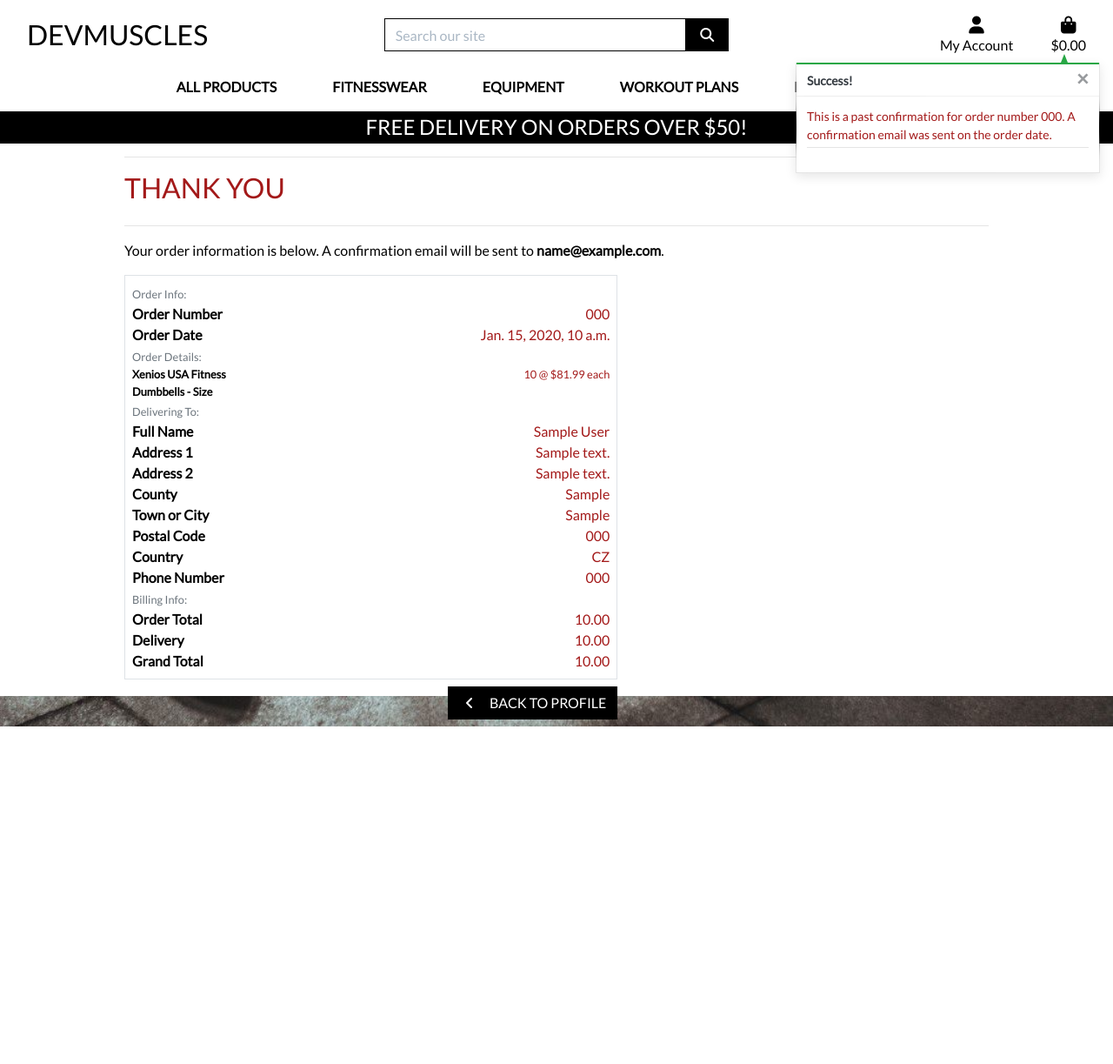
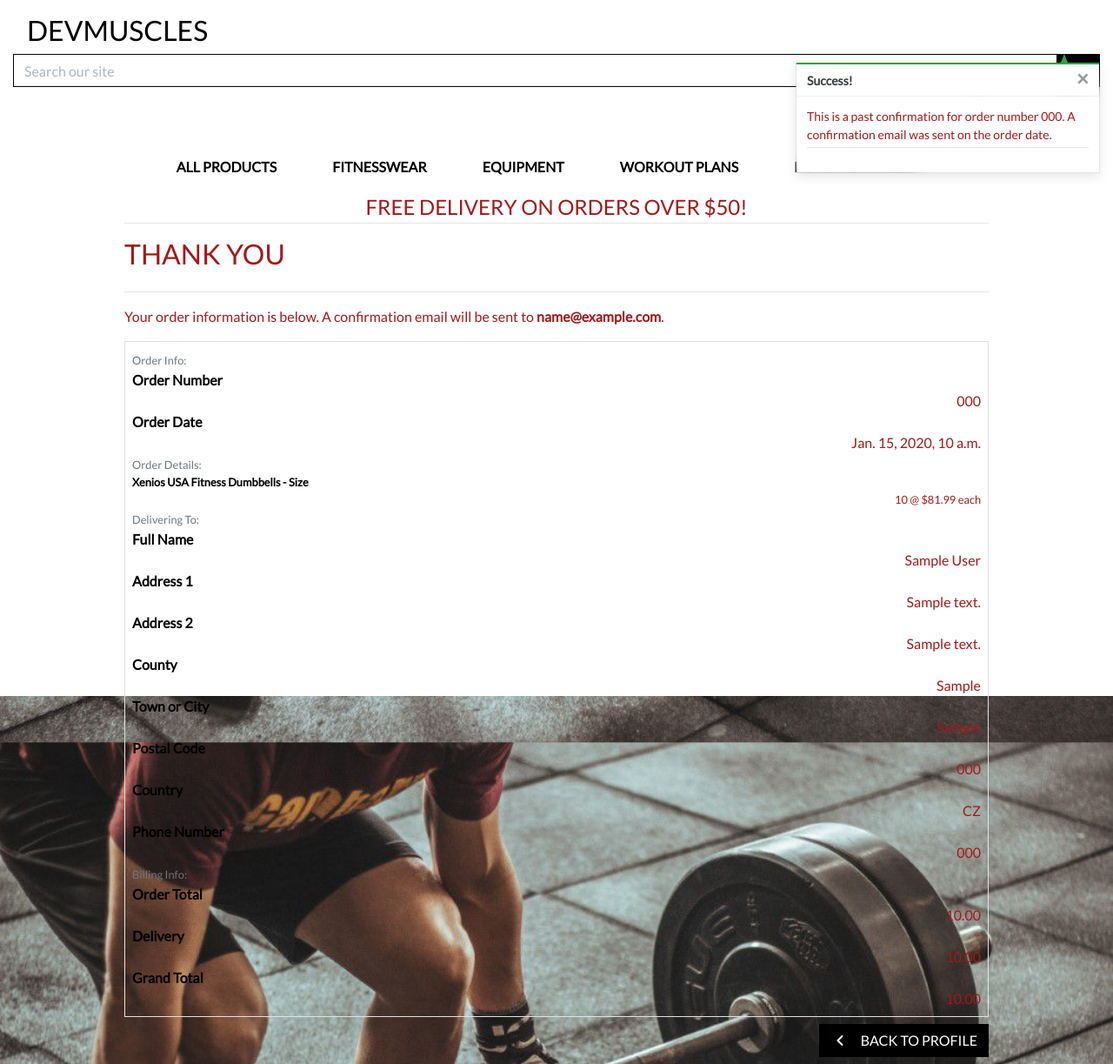
Before and after one commit to SeanD17/milestone-project-four-v1, a Django app: page /profile/order_history/000 in a window 1280 px wide. Shown: the whole page at 87% size. Before the commit the page ends 835 px from the top, so only its background shows below. Run offline with Django 3.2, Linux system fonts and the light colour scheme; data comes from the database, SQL or seed files in the repository; tables that the repository leaves empty hold one stand-in row (values such as "Sample post"); parts of the project's set-up code (start-up, migrations or seed data) failed here and were passed over; some libraries are stand-ins or nearby versions.

Commit message:
changed col to col-12 in html pages

```diff
--- a/checkout/templates/checkout_success.html
+++ b/checkout/templates/checkout_success.html
@@ -6,7 +6,7 @@
 {% endblock %}
 
 {% block page_header %}
-    <div class="container header-container">
+    <div class="container">
         <div class="row">
             <div class="col-12"></div>
         </div>
@@ -21,12 +21,12 @@
                 <hr>
                 <h2 class="logo-font mb-4">Thank You</h2>
                 <hr>
-                <p class="text-black">Your order information is below. A confirmation email will be sent to <strong>{{ order.email }}</strong>.</p>
+                <p class="text-red">Your order information is below. A confirmation email will be sent to <strong>{{ order.email }}</strong>.</p>
             </div>
         </div>
 
         <div class="row">
-            <div class="col-12 col-lg-7">
+            <div class="col-12">
                 <div class="order-confirmation-wrapper p-2 border">
                     <div class="row">
                         <div class="col-12">
@@ -35,19 +35,19 @@
                     </div>
 
                     <div class="row">
-                        <div class="col-12 col-md-4">
+                        <div class="col-12">
                             <p class="mb-0 text-black font-weight-bold">Order Number</p>
                         </div>
-                        <div class="col-12 col-md-8 text-md-right">
+                        <div class="col-12 text-md-right">
                             <p class="mb-0">{{ order.order_number }}</p>
                         </div>
                     </div>
 
                     <div class="row">
-                        <div class="col-12 col-md-4">
+                        <div class="col-12">
                             <p class="mb-0 text-black font-weight-bold">Order Date</p>
                         </div>
-                        <div class="col-12 col-md-8 text-md-right">
+                        <div class="col-12 text-md-right">
                             <p class="mb-0">{{ order.date }}</p>
                         </div>
                     </div>
@@ -60,12 +60,12 @@
 
                     {% for item in order.lineitems.all %}
                     <div class="row">
-                        <div class="col-12 col-md-4">
+                        <div class="col-12">
                             <p class="small mb-0 text-black font-weight-bold">
                                 {{ item.product.name }}{% if item.product_size %} - Size {{ item.product.size|upper }}{% endif %}
                             </p>
                         </div>
-                        <div class="col-12 col-md-8 text-md-right">
+                        <div class="col-12 text-md-right">
                             <p class="small mb-0">{{ item.quantity }} @ ${{ item.product.price }} each</p>
                         </div>
                     </div>
@@ -78,29 +78,29 @@
                     </div>
 
                     <div class="row">
-                        <div class="col-12 col-md-4">
+                        <div class="col-12">
                             <p class="mb-0 text-black font-weight-bold">Full Name</p>
                         </div>
-                        <div class="col-12 col-md-8 text-md-right">
+                        <div class="col-12 text-md-right">
                             <p class="mb-0">{{ order.full_name }}</p>
                         </div>
                     </div>
 
                     <div class="row">
-                        <div class="col-12 col-md-4">
+                        <div class="col-12">
                             <p class="mb-0 text-black font-weight-bold">Address 1</p>
                         </div>
-                        <div class="col-12 col-md-8 text-md-right">
+                        <div class="col-12 text-md-right">
                             <p class="mb-0">{{ order.street_address1 }}</p>
                         </div>
                     </div>
 
                     {% if order.street_address2 %}
                     <div class="row">
-                        <div class="col-12 col-md-4">
+                        <div class="col-12">
                             <p class="mb-0 text-black font-weight-bold">Address 2</p>
                         </div>
-                        <div class="col-12 col-md-8 text-md-right">
+                        <div class="col-12 text-md-right">
                             <p class="mb-0">{{ order.street_address1 }}</p>
                         </div>
                     </div>
@@ -108,49 +108,49 @@
 
                     {% if order.county %}
                     <div class="row">
-                        <div class="col-12 col-md-4">
+                        <div class="col-12">
                             <p class="mb-0 text-black font-weight-bold">County</p>
                         </div>
-                        <div class="col-12 col-md-8 text-md-right">
+                        <div class="col-12 text-md-right">
                             <p class="mb-0">{{ order.county }}</p>
                         </div>
                     </div>
                     {% endif %}
 
                     <div class="row">
-                        <div class="col-12 col-md-4">
+                        <div class="col-12">
                             <p class="mb-0 text-black font-weight-bold">Town or City</p>
                         </div>
-                        <div class="col-12 col-md-8 text-md-right">
+                        <div class="col-12  text-md-right">
                             <p class="mb-0">{{ order.town_or_city }}</p>
                         </div>
                     </div>
 
                     {% if order.postcode %}
                     <div class="row">
-                        <div class="col-12 col-md-4">
+                        <div class="col-12 ">
                             <p class="mb-0 text-black font-weight-bold">Postal Code</p>
                         </div>
-                        <div class="col-12 col-md-8 text-md-right">
+                        <div class="col-12 text-md-right">
                             <p class="mb-0">{{ order.postcode }}</p>
                         </div>
                     </div>
                     {% endif %}
 
                     <div class="row">
-                        <div class="col-12 col-md-4">
+                        <div class="col-12">
                             <p class="mb-0 text-black font-weight-bold">Country</p>
                         </div>
-                        <div class="col-12 col-md-8 text-md-right">
+                        <div class="col-12 text-md-right">
                             <p class="mb-0">{{ order.country }}</p>
                         </div>
                     </div>
 
                     <div class="row">
-                        <div class="col-12 col-md-4">
+                        <div class="col-12">
                             <p class="mb-0 text-black font-weight-bold">Phone Number</p>
                         </div>
-                        <div class="col-12 col-md-8 text-md-right">
+                        <div class="col-12 text-md-right">
                             <p class="mb-0">{{ order.phone_number }}</p>
                         </div>
                     </div>
@@ -162,28 +162,28 @@
                     </div>
 
                     <div class="row">
-                        <div class="col-12 col-md-4">
+                        <div class="col-12">
                             <p class="mb-0 text-black font-weight-bold">Order Total</p>
                         </div>
-                        <div class="col-12 col-md-8 text-md-right">
+                        <div class="col-12 text-md-right">
                             <p class="mb-0">{{ order.order_total }}</p>
                         </div>
                     </div>
 
                     <div class="row">
-                        <div class="col-12 col-md-4">
+                        <div class="col-12">
                             <p class="mb-0 text-black font-weight-bold">Delivery</p>
                         </div>
-                        <div class="col-12 col-md-8 text-md-right">
+                        <div class="col-12 text-md-right">
                             <p class="mb-0">{{ order.delivery_cost }}</p>
                         </div>
                     </div>
 
                     <div class="row">
-                        <div class="col-12 col-md-4">
+                        <div class="col-12">
                             <p class="mb-0 text-black font-weight-bold">Grand Total</p>
                         </div>
-                        <div class="col-12 col-md-8 text-md-right">
+                        <div class="col-12 text-md-right">
                             <p class="mb-0">{{ order.grand_total }}</p>
                         </div>
                     </div>
@@ -191,7 +191,7 @@
             </div>
         </div>
         <div class="row">
-			<div class="col-12 col-lg-7 text-right">
+			<div class="col-12 text-right">
                 {% if from_profile %}
                     <a href="{% url 'profile' %}" class="btn btn-black rounded-0 my-2">
                         <span class="icon mr-2">
--- a/devmuscles/settings.py
+++ b/devmuscles/settings.py
@@ -33,8 +33,6 @@ SECRET_KEY = os.environ.get("SECRET_KEY")
 
 # SECURITY WARNING: don't run with debug turned on in production!
 # DEBUG = 'DEVELOPMENT' in os.environ
-
-DEBUG = 'TRUE'
 
 ALLOWED_HOSTS = ['milestone-project-four-muscles.herokuapp.com', 'localhost']
 
@@ -88,7 +86,7 @@ TEMPLATES = [
         'OPTIONS': {
             'context_processors': [
                 'django.template.context_processors.debug',
-                'django.template.context_processors.request',  # required by allauth
+                'django.template.context_processors.request',
                 'django.contrib.auth.context_processors.auth',
                 'django.contrib.messages.context_processors.messages',
                 'django.template.context_processors.media',
--- a/templates/allauth/account/base.html
+++ b/templates/allauth/account/base.html
@@ -1,10 +1,10 @@
 {% extends "base.html" %}
 
 {% block content %}
-    <div class="container header-container">
+    <div class="container">
         <div class="overlay"></div>
         <div class="row">
-            <div class="col-12 col-md-6">
+            <div class="col-12">
                 <div class="allauth-form-inner-content">
                     {% block inner_content %}
                     {% endblock %}
--- a/templates/base.html
+++ b/templates/base.html
@@ -2,6 +2,7 @@
 
 <!doctype html>
 <html lang="en">
+
 <head>
 
     {% block meta %}
@@ -14,7 +15,8 @@
     {% endblock %}
 
     {% block corecss %}
-        <link rel="stylesheet" href="https://stackpath.bootstrapcdn.com/bootstrap/4.4.1/css/bootstrap.min.css" integrity="sha384-Vkoo8x4CGsO3+Hhxv8T/Q5PaXtkKtu6ug5TOeNV6gBiFeWPGFN9MuhOf23Q9Ifjh" crossorigin="anonymous">
+    <link rel="stylesheet" href="https://stackpath.bootstrapcdn.com/bootstrap/4.4.1/css/bootstrap.min.css"
+        integrity="sha384-Vkoo8x4CGsO3+Hhxv8T/Q5PaXtkKtu6ug5TOeNV6gBiFeWPGFN9MuhOf23Q9Ifjh" crossorigin="anonymous">
     <link rel="stylesheet" href="https://fonts.googleapis.com/css?family=Lato&display=swap">
     <link rel="stylesheet" href="{% static 'css/base.css' %}">
     {% endblock %}
@@ -24,9 +26,14 @@
 
     {% block corejs %}
     <script src="https://kit.fontawesome.com/e9c73d7092.js" crossorigin="anonymous"></script>
-        <script src="https://code.jquery.com/jquery-3.4.1.min.js" integrity="sha256-CSXorXvZcTkaix6Yvo6HppcZGetbYMGWSFlBw8HfCJo=" crossorigin="anonymous"></script>
-        <script src="https://cdn.jsdelivr.net/npm/popper.js@1.16.0/dist/umd/popper.min.js" integrity="sha384-Q6E9RHvbIyZFJoft+2mJbHaEWldlvI9IOYy5n3zV9zzTtmI3UksdQRVvoxMfooAo" crossorigin="anonymous"></script>
-        <script src="https://stackpath.bootstrapcdn.com/bootstrap/4.4.1/js/bootstrap.min.js" integrity="sha384-wfSDF2E50Y2D1uUdj0O3uMBJnjuUD4Ih7YwaYd1iqfktj0Uod8GCExl3Og8ifwB6" crossorigin="anonymous"></script>
+    <script src="https://code.jquery.com/jquery-3.4.1.min.js"
+        integrity="sha256-CSXorXvZcTkaix6Yvo6HppcZGetbYMGWSFlBw8HfCJo=" crossorigin="anonymous"></script>
+    <script src="https://cdn.jsdelivr.net/npm/popper.js@1.16.0/dist/umd/popper.min.js"
+        integrity="sha384-Q6E9RHvbIyZFJoft+2mJbHaEWldlvI9IOYy5n3zV9zzTtmI3UksdQRVvoxMfooAo" crossorigin="anonymous">
+    </script>
+    <script src="https://stackpath.bootstrapcdn.com/bootstrap/4.4.1/js/bootstrap.min.js"
+        integrity="sha384-wfSDF2E50Y2D1uUdj0O3uMBJnjuUD4Ih7YwaYd1iqfktj0Uod8GCExl3Og8ifwB6" crossorigin="anonymous">
+    </script>
     <!-- Stripe -->
     <script src="https://js.stripe.com/v3/"></script>
     {% endblock %}
@@ -36,18 +43,20 @@
 
     <title>DevMuscles {% block extra_title %}{% endblock %}</title>
 </head>
+
 <body>
     <header class="container-fluid fixed-top">
         <div id="topnav" class="row bg-white pt-lg-2 d-none d-lg-flex">
-            <div class="col-12 col-lg-4 my-auto py-1 py-lg-0 text-center text-lg-left">
+            <div class="col-12  text-center">
                 <a href="{% url 'home' %}" class="nav-link main-logo-link">
                     <h2 class="logo-font text-black my-0">DevMuscles</h2>
                 </a>
             </div>
-            <div class="col-12 col-lg-4 my-auto py-1 py-lg-0">
+            <div class="col-12">
                 <form method="GET" action="{% url 'products' %}">
                     <div class="input-group w-100">
-                        <input class="form-control border border-black rounded-0" type="text" name="q" placeholder="Search our site">
+                        <input class="form-control border border-black rounded-0" type="text" name="q"
+                            placeholder="Search our site">
                         <div class="input-group-append">
                             <button class="form-control btn btn-black border border-black rounded-0" type="submit">
                                 <span class="icon">
@@ -58,10 +67,11 @@
                     </div>
                 </form>
             </div>
-            <div class="col-12 col-lg-4 my-auto py-1 py-lg-0">
+            <div class="col-12">
                 <ul class="list-inline list-unstyled text-center text-lg-right my-0">
                     <li class="list-inline-item dropdown">
-                        <a class="text-black nav-link" href="#" id="user-options" data-toggle="dropdown" aria-haspopup="true" aria-expanded="false">
+                        <a class="text-black nav-link" href="#" id="user-options" data-toggle="dropdown"
+                            aria-haspopup="true" aria-expanded="false">
                             <div class="text-center">
                                 <div><i class="fas fa-user fa-lg"></i></div>
                                 <p class="my-0">My Account</p>
@@ -81,7 +91,8 @@
                         </div>
                     </li>
                     <li class="list-inline-item">
-                        <a class="{% if grand_total %}text-info font-weight-bold{% else %}text-black{% endif %} nav-link" href="{% url 'view_bag' %}">
+                        <a class="{% if grand_total %}text-info font-weight-bold{% else %}text-black{% endif %} nav-link"
+                            href="{% url 'view_bag' %}">
                             <div class="text-center">
                                 <div><i class="fas fa-shopping-bag fa-lg"></i></div>
                                 <p class="my-0">
@@ -99,7 +110,8 @@
         </div>
         <div class="row bg-white">
             <nav class="navbar navbar-expand-lg navbar-light w-100">
-                <button class="navbar-toggler" type="button" data-toggle="collapse" data-target="#main-nav" aria-controls="main-nav" aria-expanded="false" aria-label="Toggle navigation">
+                <button class="navbar-toggler" type="button" data-toggle="collapse" data-target="#main-nav"
+                    aria-controls="main-nav" aria-expanded="false" aria-label="Toggle navigation">
                     <span class="navbar-toggler-icon"></span>
                 </button>
                 {% include 'includes/mobile-top-header.html' %}
@@ -107,12 +119,21 @@
             </nav>
         </div>
         <div id="delivery-banner" class="row text-center">
-            <div class="col bg-black text-white">
+            <div class="col-12">
                 <h4 class="logo-font my-1">Free delivery on orders over ${{ free_delivery_threshold }}!</h4>
             </div>
         </div>
     </header>
-
+    <br />
+    <br />
+    <br />
+    <br />
+    <br />
+    <br />
+    <br />
+    <br />
+    <br />
+    <br />
     {% if messages %}
     <div class="message-container">
         {% for message in messages %}
@@ -145,4 +166,5 @@
 
 
 </body>
+
 </html>
--- a/templates/includes/toasts/toast_info.html
+++ b/templates/includes/toasts/toast_info.html
@@ -9,7 +9,7 @@
     </div>
     <div class="toast-body bg-white">
         <div class="row">
-            <div class="col">
+            <div class="col-12">
                 {{ message }}
                 <hr class="mt-1 mb-3">
             </div>
@@ -19,14 +19,14 @@
             <div class="bag-notification-wrapper">
                 {% for item in bag_items %}
                     <div class="row">
-                        <div class="col-3 my-1">
+                        <div class="col-12">
                             {% if item.product.image %}
                             <img class="w-100" src="{{ item.product.image.url }}" alt="{{ item.product.name }}">
                             {% else %}
                             <img class="w-100" src="{{ MEDIA_URL }}noimage.png" alt="{{ item.product.name }}">
                             {% endif %}
                         </div>
-                        <div class="col-9">
+                        <div class="col-12">
                             <p class="my-0"><strong>{{ item.product.name }}</strong></p>
                             <p class="my-0 small">Size: {% if item.product.has_sizes %}{{ item.size|upper }}{% else %}N/A{% endif %}</p>
                             <p class="my-0 small text-muted">Qty: {{ item.quantity }}</p>
@@ -35,7 +35,7 @@
                 {% endfor %}
             </div>
             <div class="row">
-                <div class="col">
+                <div class="col-12">
                     <strong><p class="mt-3 mb-1 text-black">
                         Total{% if free_delivery_delta > 0 %} (Exc. delivery){% endif %}:
                         <span class="float-right">${{ total|floatformat:2 }}</span>
```
Also changed, not shown: bag/templates/bag/bag.html (+13 -13 lines), checkout/templates/checkout.html (+10 -10 lines), home/templates/home/index.html (+6 -6 lines), products/templates/products/add_product.html (+4 -4 lines), products/templates/products/edit_product.html (+4 -4 lines), products/templates/products/product_detail.html (+5 -5 lines), products/templates/products/products.html (+12 -12 lines), products/views.py (+6 -9 lines), profiles/templates/profiles/profile.html (+4 -4 lines), templates/includes/toasts/toast_success.html (+4 -4 lines). Lines whose indentation alone changed are shown as unchanged.
